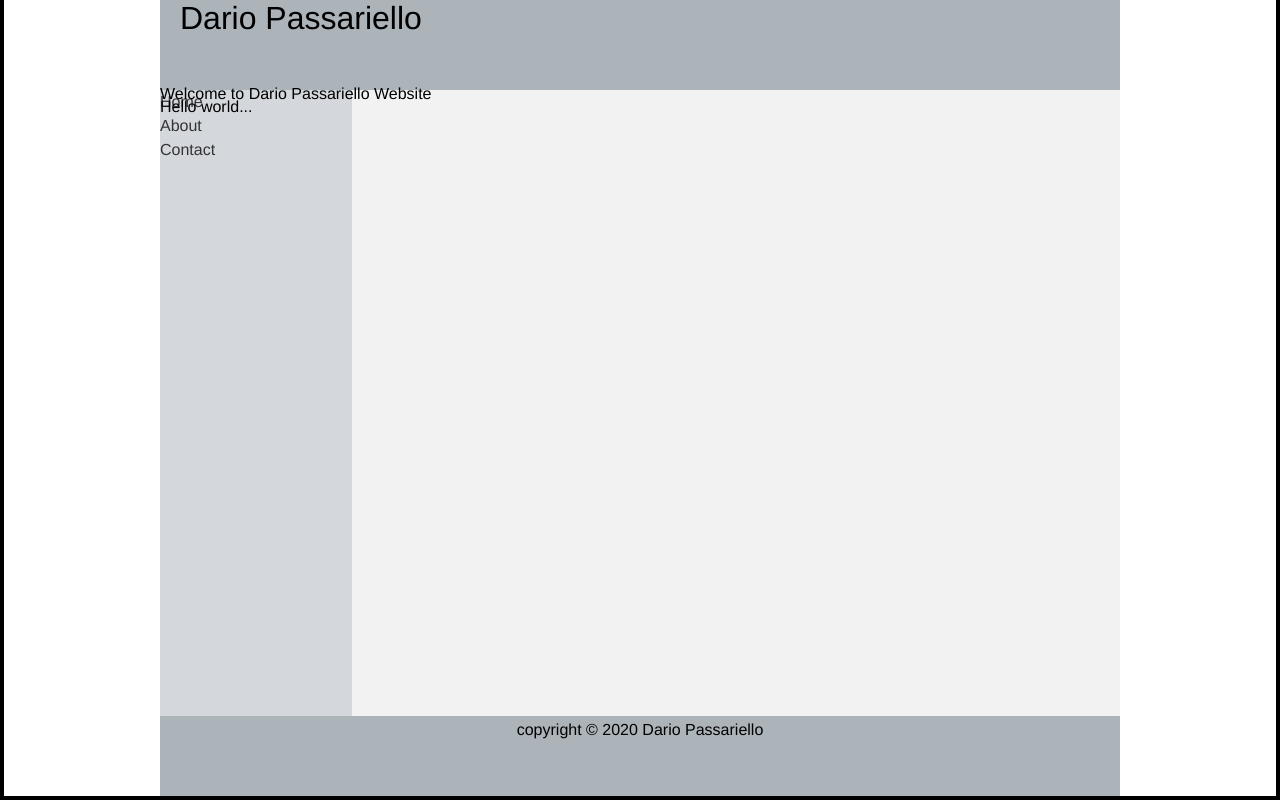
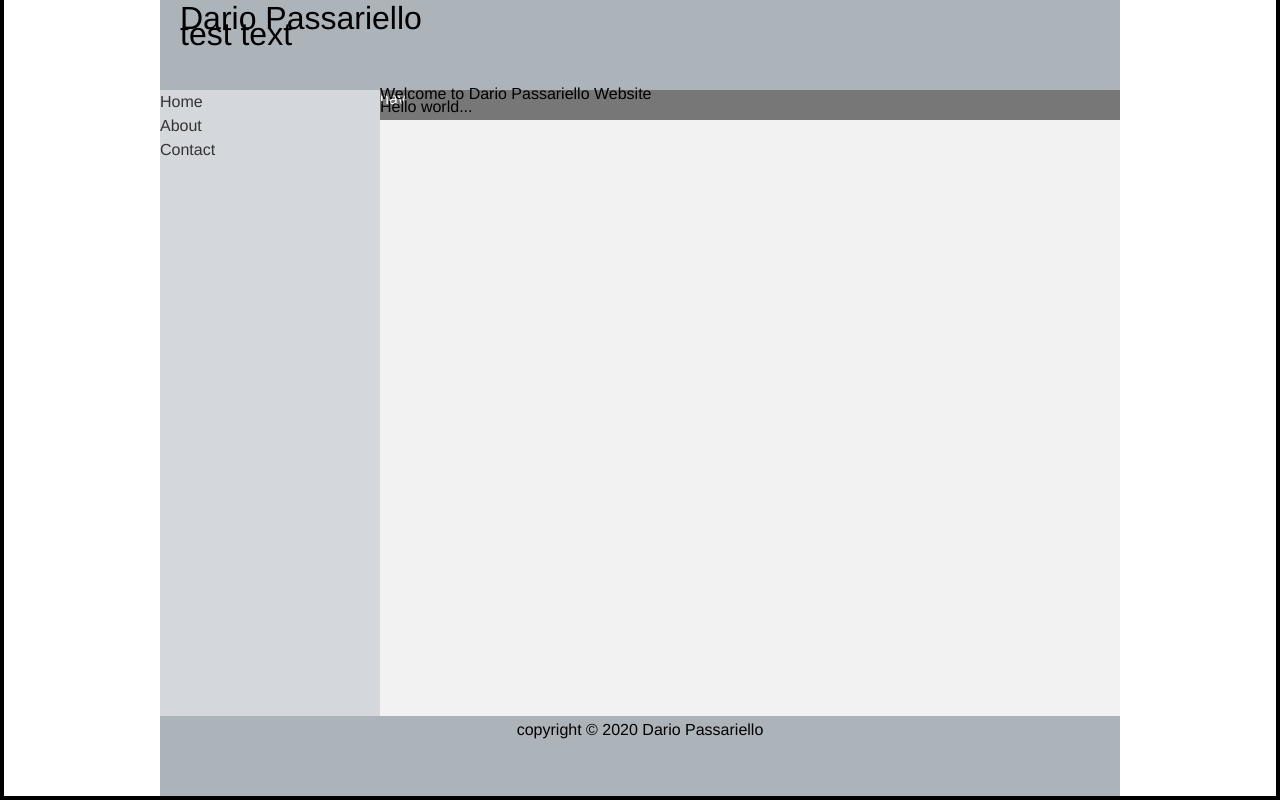
Before and after one commit to passariello/passariello.github.io, a PHP site: page / in a window 1280 px wide. Run offline with PHP 8.4, Linux system fonts and the light colour scheme.

Commit message:
new format

```diff
--- a/css/bootstrap.css
+++ b/css/bootstrap.css
@@ -88,3 +88,11 @@ table {
 	border-collapse: collapse;
 	border-spacing: 0;
 }
+
+.clearfix:after {
+	content: ".";
+	display: block;
+	height: 0;
+	clear: both;
+	visibility: hidden;
+}
--- a/css/style.css
+++ b/css/style.css
@@ -6,6 +6,14 @@ CREATED BY DARIO PASSARIELLO (c)2020
 
 
 */
+
+.container {
+	width: 960px;
+	height:100%;
+	background: #f2f2f2;
+	margin:0 auto;
+	position:relative;
+}
 
 .header {
 	height:90px;
@@ -17,25 +25,19 @@ CREATED BY DARIO PASSARIELLO (c)2020
 	font-size: 2em;
 }
 
-.container {
-	width: 960px;
-	height:100%;
-	background: #f2f2f2;
-	margin:0 auto;
-	position:relative;
+.header h2 {
+	font-size: 2em;
 }
 
-.nav, .section {
+.nav{
 	position:absolute;
-	left:0;
+	background:#777;
+	color:white;
+	height:30px;
+	top:90px;
 	bottom:80px;
-	width:220px;
-	top:90px;
-}
-
-.nav {
-	width: 20%;
-	background: #d4d7dc;
+	left:220px;
+	right:0;
 }
 
 .nav ul {
@@ -48,16 +50,31 @@ CREATED BY DARIO PASSARIELLO (c)2020
 	color: #333;
 }
 
-.section {
-	width: 80%;
+.main {
+	position:absolute;
+	top:90px;
+	bottom:80px;
+	left:220px;
+	right:0;
 }
 
-.clearfix:after {
-	content: ".";
-	display: block;
-	height: 0;
-	clear: both;
-	visibility: hidden;
+.main-left {
+	background: #d4d7dc;
+	position:absolute;
+	left:0;
+	bottom:80px;
+	width:220px;
+	top:90px;
+}
+
+.main-left ul {
+	list-style: none;
+	line-height: 24px;
+	padding: 0px;
+}
+
+.main-left ul li a {
+	color: #333;
 }
 
 .footer {
--- a/index.html
+++ b/index.html
@@ -1,5 +1,6 @@
 <!doctype html>
 <html lang="en">
+
 	<head>
 		<title>Dario Passariello</title>
 		<base href="https://passariello.github.io/">
@@ -13,17 +14,23 @@
 		<link rel="stylesheet" href="/css/html.css">
 		<link rel="stylesheet" href="/css/style.css">
 	</head>
+
 	<body>
 
 		<div class="container">
 
-			<div class="header">
+			<header class="header">
+
 				<h1>Dario Passariello</h1>
-			</div>
+				<h2>test text</h2>
 
-			<div class="wrapper clearfix">
+				<nav class="nav">nav</nav>
 
-				<div class="nav">
+			</header>
+
+			<main class="wrapper clearfix">
+
+				<div class="main-left">
 					<ul>
 						<li><a href="#">Home</a></li>
 						<li><a href="#">About</a></li>
@@ -31,16 +38,16 @@
 					</ul>
 				</div>
 
-				<div class="section">
+				<div class="main">
 					<h2>Welcome to Dario Passariello Website</h2>
 					<p>Hello world...</p>
 				</div>
 
-			</div>
+			</main>
 
-			<div class="footer">
+			<footer class="footer">
 				<p>copyright &copy; 2020 Dario Passariello </p>
-			</div>
+			</footer>
 
 		</div>
 
```
Lines whose indentation alone changed are shown as unchanged.
